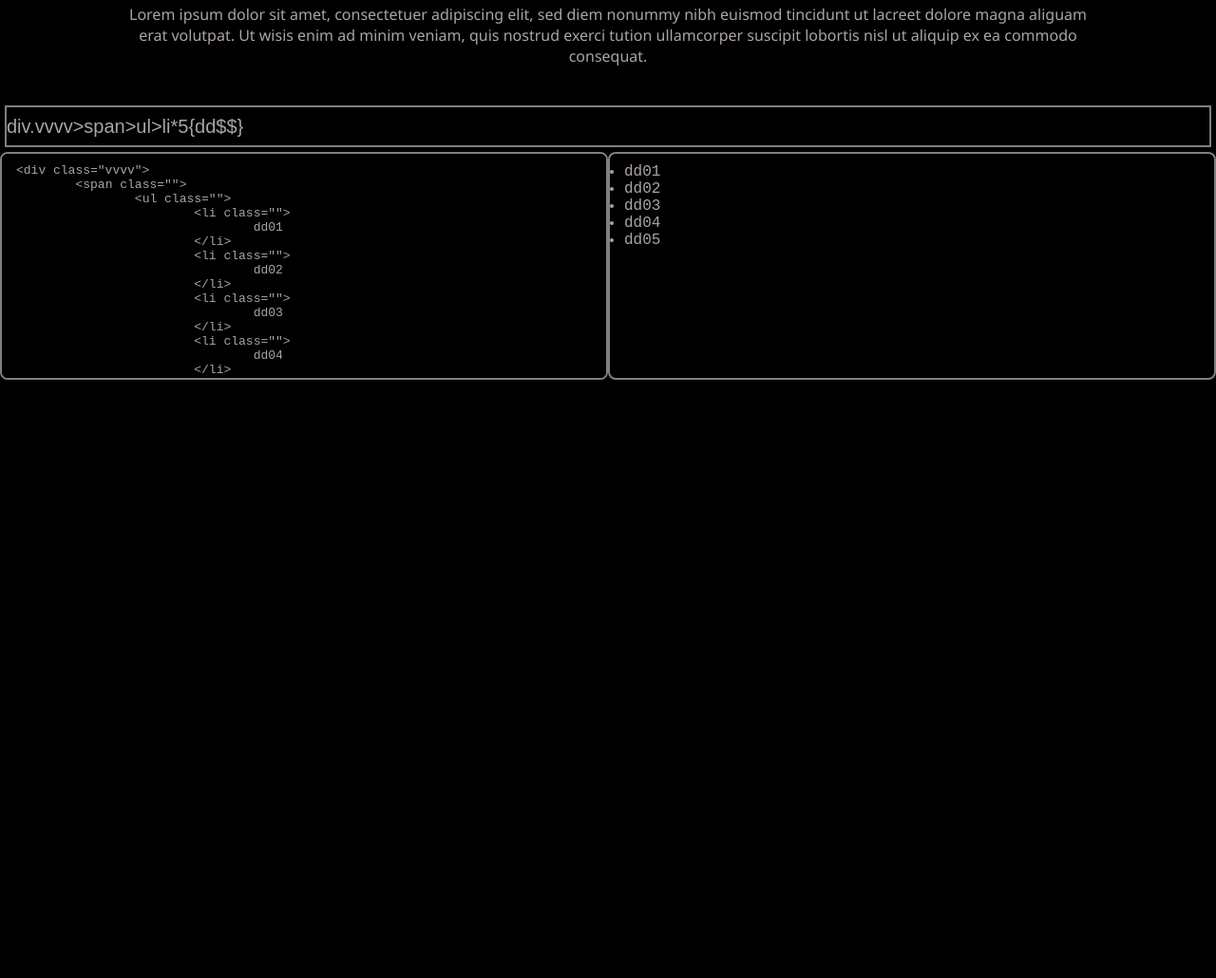
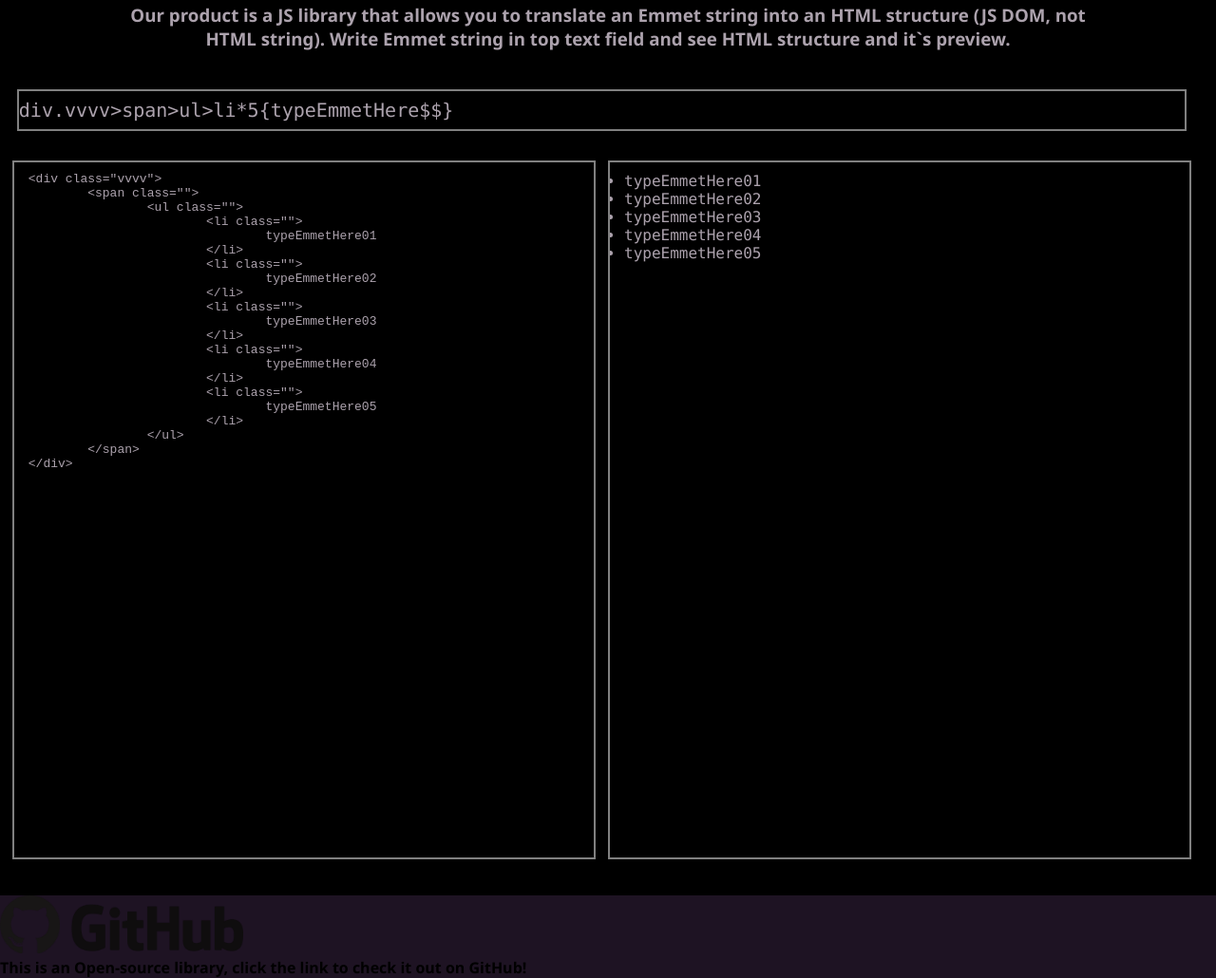
Before and after one commit to Futupas/EmmetToHTML, a website built with webpack: page www/index.html in a window 1280 px wide. Shown: the part 181-1211 px from the top of the page at 95% size. Before the commit the page ends 1077 px from the top, so only its background shows below. Built offline with nearby package versions, Linux system fonts and the light colour scheme.

Commit message:
design update

```diff
--- a/www/app.js
+++ b/www/app.js
@@ -2,9 +2,11 @@
 
 const codePreviewContainer = document.querySelector('#htmlcode > div > pre');
 const previewContainer = document.querySelector('#preview > div');
+const githubLink = document.querySelector('#preview > div');
+
 
 const mainInput = document.querySelector('#input > input');
-mainInput.value = 'div.vvvv>span>ul>li*5{dd$$}';
+mainInput.value = 'div.vvvv>span>ul>li*5{typeEmmetHere$$}';
 mainInput.oninput = (e) => {
     try{
         /** @type {string} */
--- a/www/index.html
+++ b/www/index.html
@@ -1,5 +1,6 @@
 <!DOCTYPE html>
 <html lang="en">
+
 <head>
     <meta charset="UTF-8" />
     <meta http-equiv="X-UA-Compatible" content="IE=edge" />
@@ -7,22 +8,22 @@
     <title>EmmetToHTML</title>
     <link rel="stylesheet" href="styles.css" />
 </head>
+
 <body>
     <div id="header">
-        <img id="I" href="index.html" src="imgsrc/17des.jpg" id="header"type="image">
+        <img id="I" href="index.html" src="imgsrc/17des.jpg" id="header" type="image">
     </div>
 
     <div id="headertext">
-      <p>Lorem ipsum dolor sit amet, consectetuer adipiscing elit, sed diem nonummy nibh
-        euismod tincidunt ut lacreet dolore magna aliguam erat volutpat. Ut wisis enim
-        ad minim veniam, quis nostrud exerci tution ullamcorper suscipit lobortis nisl
-        ut aliquip ex ea commodo consequat.</p>
+        <h3>Our product is a JS library that allows you to translate an Emmet string into an HTML structure (JS
+            DOM, not HTML string). Write Emmet string in top text field and see HTML structure and it`s preview.</h3>
     </div>
 
     <div id="main">
         <div id="input">
-            <input type="text" id="inputtxt"/>
+            <input type="text" id="inputtxt" />
         </div>
+
         <div id="htmlcode">
             <div>
                 <pre></pre>
@@ -33,10 +34,25 @@
 
             </div>
         </div>
+
     </div>
+
+    <a id="bottomlink" href="https://github.com/Futupas/EmmetToHTML" target="_blank">
+        <div id="ghlink">
+            <img id="githubIcon" src="imgsrc/gh1.png">
+        </div>
+    </a>
+
+    <p id="bottext">
+        This is an Open-source library, click the link to check it out on GitHub!
+    </p>
+
+
+
 
     <script src="emmet-to-html.js"></script>
     <script src="app.js"></script>
     <!-- <script src="tests.js"></script> -->
 </body>
+
 </html>
--- a/www/styles.css
+++ b/www/styles.css
@@ -5,13 +5,22 @@
     background-color: black;
 }
 
+body {
+    font-family:'Consolas', monospace; resize: none;
+}
 
+body::-webkit-scrollbar {
+    width: 1em;
+  }
 
+  body::-webkit-scrollbar-track {
+    box-shadow: inset 0 0 6px rgba(30, 19, 35, 1);
+  }
 
-
-body {
-    font-family:'Courier New', Courier, monospace; resize: none;
-}
+  body::-webkit-scrollbar-thumb {
+    background-color: darkgrey;
+    outline: 1px solid slategrey;
+  }
 
 body > div{
     position: relative;
@@ -30,6 +39,29 @@ img#I{
      height:auto;
 }
 
+div#ghlink{
+    max-height: 5%;
+    height: 5%;
+    background-color:#1E1323;
+    margin-top: 5%;
+    max-height: 10%;
+    height: 10%;
+}
+img#githubIcon{
+    background-color: transparent;
+    width: 20%;
+    max-width: 20%;
+}
+
+img#githubIcon:hover{
+    filter: invert(0.5);
+}
+
+div#ghlink > a {
+    width: 30%;
+    max-width: 30%;
+}
+
 div#header{
     background-color:#1E1323;
 }
@@ -44,30 +76,84 @@ div#headertext {
     font-family: 'Segoe UI', Tahoma, Geneva, Verdana, sans-serif;
 }
 
+
+p#bottext {
+    color: black;
+    background-color: #1E1323;
+    font-family: 'Segoe UI', Tahoma, Geneva, Verdana, sans-serif;
+    font-weight: 700;
+}
+
+
+
 input#inputtxt{
     color: #ACA2AD;
+    font-family:'Consolas', monospace; resize: none;
 }
 
 div#input {
     position: absolute;
     top: 0px;
     left: 0px;
-    width: 100%;
+    width: 97%;
+    margin-left: 1%;
     height: 8vh;
     padding: 5px;
 }
 
+
 div#htmlcode,
 div#preview{
+    margin-top: 2%;
     position: absolute;
     float: left;
-    overflow-y: scroll;
-    overflow-x: hidden;
-    max-height: 30%;
+    overflow: auto;
     color: #ACA2AD;
     border: 2px solid gray;
-    border-radius: 8px;
+    max-width: 48%;
 }
+
+
+div#preview::-webkit-scrollbar {
+    width: 1em;
+  }
+
+
+div#preview::-webkit-scrollbar-track {
+    box-shadow: inset 0 0 6px rgba(0, 0, 0, 0.3);
+  }
+
+
+div#preview::-webkit-scrollbar-thumb {
+    background-color: darkgrey;
+    outline: 1px solid slategrey;
+  }
+
+  div#htmlcode::-webkit-scrollbar {
+    width: 1em;
+  }
+
+
+div#htmlcode::-webkit-scrollbar-track {
+    box-shadow: inset 0 0 6px rgba(0, 0, 0, 0.3);
+  }
+
+
+div#htmlcode::-webkit-scrollbar-thumb {
+    background-color: darkgrey;
+    outline: 1px solid slategrey;
+  }
+
+div#htmlcode{
+    margin-left: 1%;
+    height:auto;
+}
+
+div#preview{
+    margin-right: 1%;
+    height:auto;
+}
+
 
 
 div#htmlcode > div,
```
Also changed, not shown: www/iframe.html (deleted, +0 -14 lines), www/imgsrc/bgimage.jpg (deleted), www/imgsrc/gh.jpg (added), www/imgsrc/gh1.png (added), www/imgsrc/irondesign.png (deleted).
